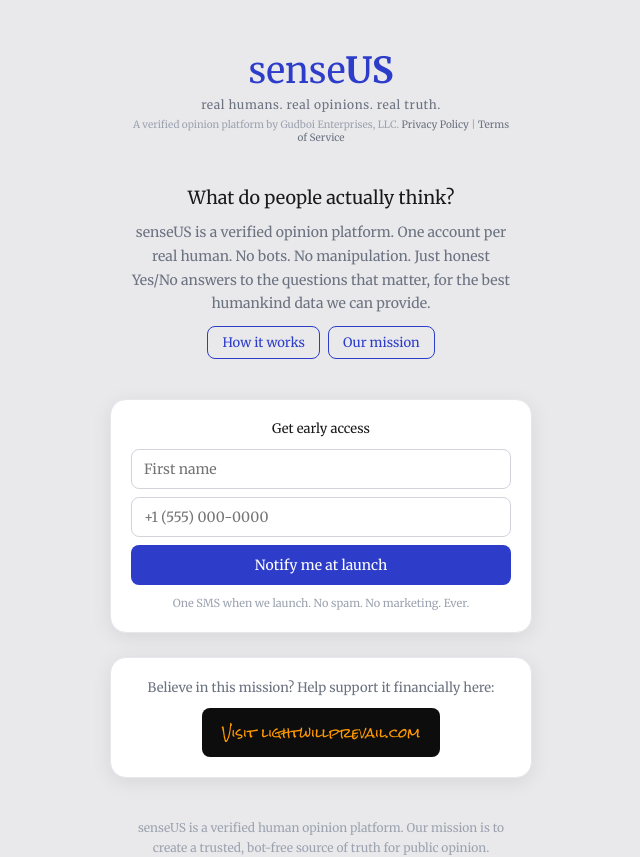
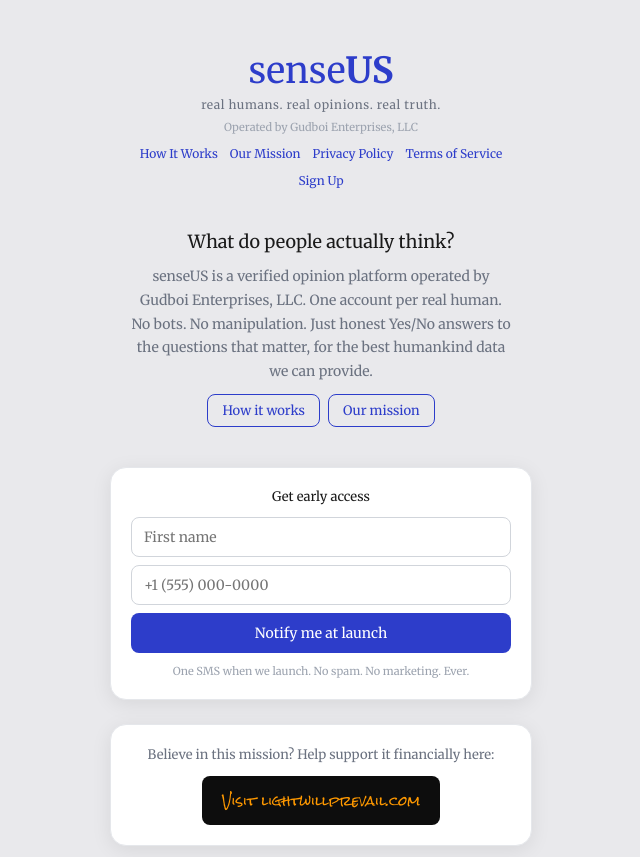
Before and after one commit to aidanrosequist-stack/senseUS, a React (Vite) app: page / in a window 1280 px wide. Shown: the top 857 px of the page, without its empty margins (319-959 px from the left). Built offline with nearby package versions, Linux system fonts and the light colour scheme; no server answers.

Commit message:
Add navigation links and LLC name prominently to home page for A2P compliance

```diff
--- a/src/pages/Home.jsx
+++ b/src/pages/Home.jsx
@@ -60,11 +60,18 @@ export default function Home() {
           <div style={{ fontSize: '36px', fontWeight: 500, color: '#2D3DCA', marginBottom: '4px' }}>
             sense<span style={{ fontWeight: 700 }}>US</span>
           </div>
-          <div style={{ fontSize: '12px', color: '#6B7280', letterSpacing: '0.05em' }}>
+          <div style={{ fontSize: '12px', color: '#6B7280', letterSpacing: '0.05em', marginBottom: '8px' }}>
             real humans. real opinions. real truth.
           </div>
-          <div style={{ fontSize: '10px', color: '#9CA3AF', marginTop: '6px' }}>
-            A verified opinion platform by Gudboi Enterprises, LLC. <a href="/privacy" style={{ color: '#6B7280', textDecoration: 'none' }}>Privacy Policy</a> | <a href="/terms" style={{ color: '#6B7280', textDecoration: 'none' }}>Terms of Service</a>
+          <div style={{ fontSize: '11px', color: '#9CA3AF', marginBottom: '12px' }}>
+            Operated by Gudboi Enterprises, LLC
+          </div>
+          <div style={{ display: 'flex', gap: '12px', justifyContent: 'center', flexWrap: 'wrap' }}>
+            <a href="/how-it-works" style={{ fontSize: '12px', color: '#2D3DCA', textDecoration: 'none', fontWeight: 500 }}>How It Works</a>
+            <a href="/mission" style={{ fontSize: '12px', color: '#2D3DCA', textDecoration: 'none', fontWeight: 500 }}>Our Mission</a>
+            <a href="/privacy" style={{ fontSize: '12px', color: '#2D3DCA', textDecoration: 'none', fontWeight: 500 }}>Privacy Policy</a>
+            <a href="/terms" style={{ fontSize: '12px', color: '#2D3DCA', textDecoration: 'none', fontWeight: 500 }}>Terms of Service</a>
+            <a href="/register" style={{ fontSize: '12px', color: '#2D3DCA', textDecoration: 'none', fontWeight: 500 }}>Sign Up</a>
           </div>
         </div>
 
@@ -73,7 +80,7 @@ export default function Home() {
             What do people actually think?
           </p>
           <p style={{ fontSize: '14px', color: '#6B7280', lineHeight: 1.7, margin: '0 0 10px' }}>
-            senseUS is a verified opinion platform. One account per real human. No bots. No manipulation. Just honest Yes/No answers to the questions that matter, for the best humankind data we can provide.
+            senseUS is a verified opinion platform operated by Gudboi Enterprises, LLC. One account per real human. No bots. No manipulation. Just honest Yes/No answers to the questions that matter, for the best humankind data we can provide.
           </p>
           <div style={{ display: 'flex', gap: '8px', justifyContent: 'center', marginTop: '4px' }}>
             <Link to="/how-it-works" style={{ fontSize: '13px', color: '#2D3DCA', fontWeight: 500, textDecoration: 'none', border: '1.5px solid #2D3DCA', borderRadius: '8px', padding: '7px 14px' }}>
--- a/src/pages/Register.jsx
+++ b/src/pages/Register.jsx
@@ -51,8 +51,8 @@ export default function Register() {
           >
             {loading ? 'Sending...' : 'Send verification code'}
           </button>
-          <div style={{ background: '#F9FAFB', border: '1px solid #E5E7EB', borderRadius: '8px', padding: '10px 12px', marginTop: '4px' }}>
-            <p style={{ fontSize: '12px', color: '#6B7280', margin: '0', lineHeight: 1.6, textAlign: 'center' }}>
+          <div style={{ background: '#E6F1FB', border: '1px solid #0C447C', borderRadius: '8px', padding: '10px 12px', marginTop: '4px' }}>
+            <p style={{ fontSize: '12px', color: '#0C447C', margin: '0', lineHeight: 1.6, textAlign: 'center' }}>
               By entering your phone number and clicking "Send verification code," you consent to receive a one-time SMS verification code from senseUS. Message and data rates may apply. You will not receive marketing messages.{' '}
               <a href="/privacy" style={{ color: '#2D3DCA', textDecoration: 'none', fontWeight: 500 }}>Privacy Policy</a>
               {' '}·{' '}
```
